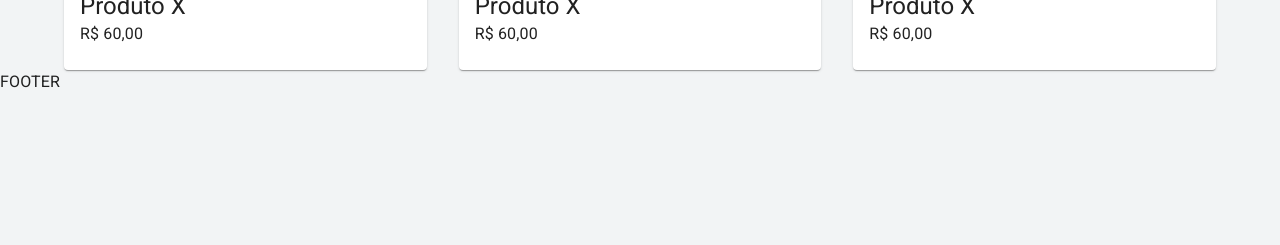
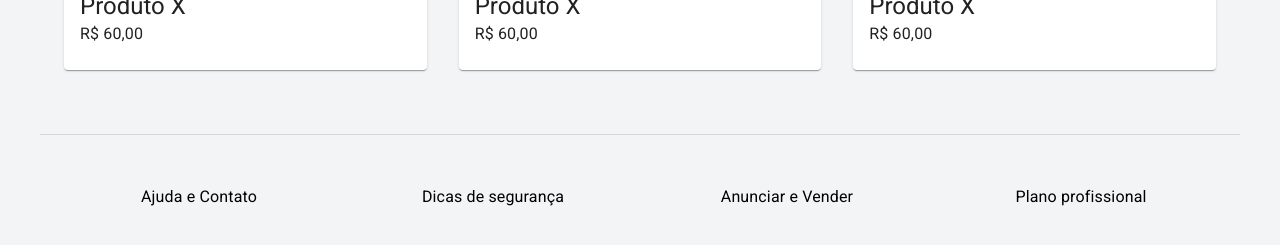
Before and after one commit to ericlesbrum/Projeto-Anunx, a Next.js app: page / in a window 1280 px wide. Shown: the part 587-832 px from the top of the page. Before the commit the page ends 800 px from the top, so only its background shows below. Built offline with nearby package versions, Linux system fonts and the light colour scheme.

Commit message:
adicionando footer

```diff
--- /dev/null
+++ b/src/components/Footer.js
@@ -0,0 +1,61 @@
+import { Box, Container, Grid, Typography } from "@mui/material";
+import { useTheme } from '@mui/material/styles';
+import Link from "next/link";
+import styled from 'styled-components';
+const footer = (theme) => {
+    return {
+        borderTop: `1px solid ${theme.palette.divider}`,
+        mt: theme.spacing(8),
+        pt: theme.spacing(3),
+        pb: theme.spacing(3),
+        [theme.breakpoints.up('sm')]: {
+            pt: theme.spacing(6),
+            pb: theme.spacing(6),
+        }
+    }
+}
+const StyledLink = styled(Link)`
+    text-decoration: none;
+    color: black;
+    &:focus, &:hover, &:visited, &:link, &:active {
+        text-decoration: none;
+    }
+`;
+const Footer = () => {
+    const theme = useTheme();
+    return (
+        <Container maxWidth='lg' component='footer' sx={footer(theme)}>
+            <Grid container spacing={3}>
+                <Grid item xs={6} sm={3}>
+                    <StyledLink href="#" passHref>
+                        <Box textAlign='center'>
+                            <Typography variant="subtitle1">Ajuda e Contato</Typography>
+                        </Box>
+                    </StyledLink>
+                </Grid>
+                <Grid item xs={6} sm={3}>
+                    <StyledLink href="#" passHref>
+                        <Box textAlign='center'>
+                            <Typography variant="subtitle1">Dicas de segurança</Typography>
+                        </Box>
+                    </StyledLink>
+                </Grid>
+                <Grid item xs={6} sm={3}>
+                    <StyledLink href="#" passHref>
+                        <Box textAlign='center'>
+                            <Typography variant="subtitle1">Anunciar e Vender</Typography>
+                        </Box>
+                    </StyledLink>
+                </Grid>
+                <Grid item xs={6} sm={3}>
+                    <StyledLink href="#" passHref>
+                        <Box textAlign='center'>
+                            <Typography variant="subtitle1">Plano profissional</Typography>
+                        </Box>
+                    </StyledLink>
+                </Grid>
+            </Grid>
+        </Container>
+    )
+}
+export default Footer;
--- a/src/templates/Default.js
+++ b/src/templates/Default.js
@@ -1,11 +1,12 @@
+import Footer from '../components/Footer';
 import Header from '../components/Header';
 
 const Default = ({ children }) => {
     return (
         <>
-            <Header/>
+            <Header />
             {children}
-            <footer>FOOTER</footer>
+            <Footer />
         </>
     )
 }
```
